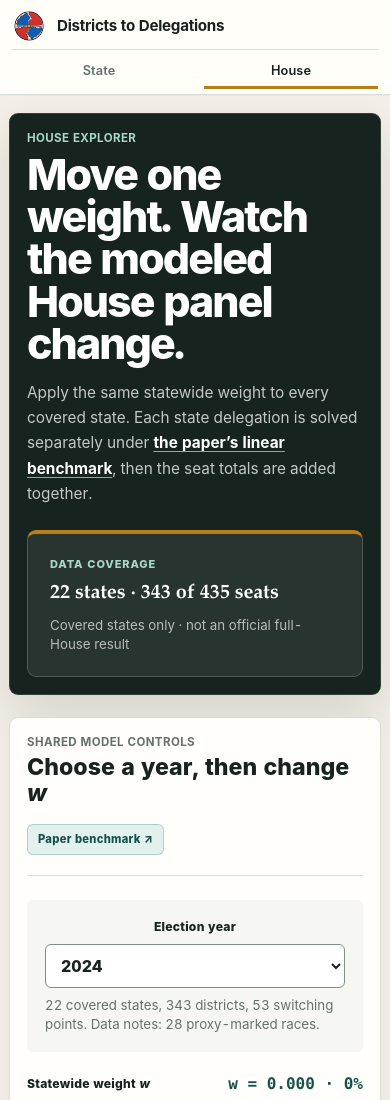
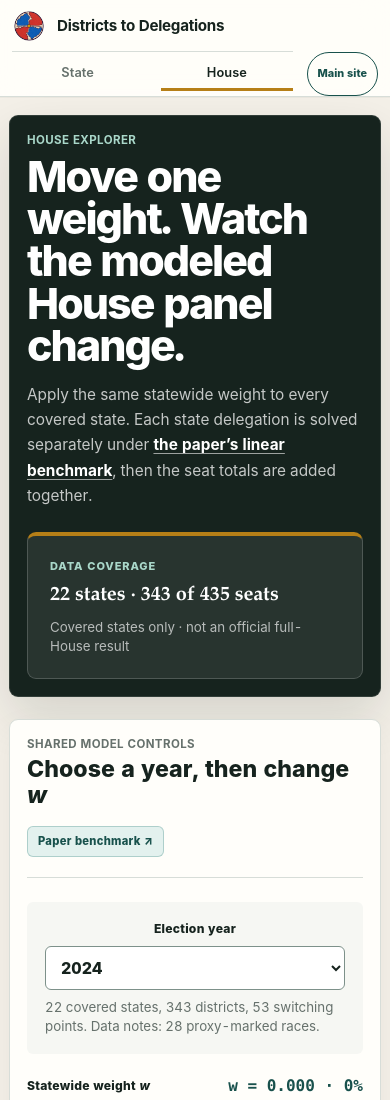
Before and after one commit to ycanaybas-rep/representation-model-explorer, a website: page house.html in a window 390 px wide. Shown: the top 1100 px of the page. Drawn offline with Linux system fonts and the light colour scheme.

Commit message:
Add reciprocal site navigation
Add an accessible return button to both explorer pages and preserve the two-tab State/House navigation.

```diff
--- a/house.html
+++ b/house.html
@@ -30,14 +30,14 @@
     <link rel="stylesheet" href="scholarly-ui.css?v=20260728surface1" />
     <link rel="stylesheet" href="house.css?v=20260814polish1" />
     <link rel="stylesheet" href="final-quality-control.css?v=20260814polish1" />
-    <link rel="stylesheet" href="standalone.css?v=20260814polish1" />
+    <link rel="stylesheet" href="standalone.css?v=20260814home1" />
   </head>
   <body data-page="house">
     <a class="skip-link" href="#mainContent">Skip to House Explorer</a>
 
     <header class="site-header">
       <div class="header-inner">
-        <a class="brand-lockup" href="./" aria-label="Districts to Delegations home">
+        <a class="brand-lockup" href="./" aria-label="Go to the Districts to Delegations State Explorer">
           <img class="brand-mark" src="assets/model-mark-two-party-v2.png?v=20260728brand2" width="34" height="34" alt="" />
           <div>
             <span class="brand-title">Districts to Delegations</span>
@@ -48,6 +48,11 @@
           <a href="./">State</a>
           <a href="house.html" aria-current="page">House</a>
         </nav>
+
+        <a class="main-site-link" href="https://yunusaybas.com/" aria-label="Main site — Back to yunusaybas.com">
+          <span class="main-site-link-full">Back to yunusaybas.com</span>
+          <span class="main-site-link-short" aria-hidden="true">Main site</span>
+        </a>
       </div>
       <div class="scroll-progress" aria-hidden="true"><span id="scrollProgress"></span></div>
     </header>
--- a/standalone.css
+++ b/standalone.css
@@ -107,11 +107,85 @@ body[data-page="explorer"] .standalone-notes {
   text-underline-offset: 0.18em;
 }
 
+/* The portfolio return sits outside the two-tab explorer navigation. */
+:is(body[data-page="explorer"], body[data-page="house"]) .site-header .header-inner {
+  grid-template-columns: auto minmax(0, 1fr) auto;
+}
+
+.main-site-link {
+  display: inline-flex;
+  min-height: 40px;
+  align-items: center;
+  justify-content: center;
+  justify-self: end;
+  padding: 0 14px;
+  border: 1px solid #18514c;
+  border-radius: 999px;
+  color: #18514c;
+  background: transparent;
+  font-size: 0.72rem;
+  font-weight: 780;
+  line-height: 1;
+  text-decoration: none;
+  white-space: nowrap;
+  transition: color 150ms ease, background-color 150ms ease, box-shadow 150ms ease;
+}
+
+.main-site-link:hover {
+  color: #fffefa;
+  background: #18514c;
+}
+
+.main-site-link:focus-visible {
+  outline: 3px solid #18514c;
+  outline-offset: 3px;
+}
+
+.main-site-link-short {
+  display: none;
+}
+
 /* Conference edition: keep the two destinations balanced at every compact width. */
 @media (max-width: 1040px) {
+  :is(body[data-page="explorer"], body[data-page="house"]) .site-header .header-inner {
+    grid-template-columns: minmax(0, 1fr) auto;
+    gap: 8px 14px;
+  }
+
+  :is(body[data-page="explorer"], body[data-page="house"]) .brand-lockup {
+    grid-column: 1 / -1;
+    grid-row: 1;
+  }
+
   .site-header .primary-nav,
   body[data-page="explorer"] .primary-nav {
+    display: grid;
+    width: 100%;
+    grid-column: 1;
+    grid-row: 2;
     grid-template-columns: repeat(2, minmax(0, 1fr));
+    justify-content: stretch;
+  }
+
+  .main-site-link {
+    min-height: 44px;
+    grid-column: 2;
+    grid-row: 2;
+  }
+}
+
+@media (max-width: 420px) {
+  .main-site-link {
+    padding-inline: 10px;
+    font-size: 0.68rem;
+  }
+
+  .main-site-link-full {
+    display: none;
+  }
+
+  .main-site-link-short {
+    display: inline;
   }
 }
 
@@ -143,6 +217,10 @@ body[data-page="explorer"] .standalone-notes {
 }
 
 @media (max-width: 340px) {
+  :is(body[data-page="explorer"], body[data-page="house"]) .brand-title {
+    font-size: 0.82rem;
+  }
+
   body[data-page="explorer"] .primary-nav {
     grid-template-columns: repeat(2, minmax(0, 1fr));
   }
@@ -155,6 +233,21 @@ body[data-page="explorer"] .standalone-notes {
   }
 }
 
+@media (max-width: 280px) {
+  .main-site-link {
+    width: 100%;
+    grid-column: 1 / -1;
+    grid-row: 3;
+    justify-self: stretch;
+  }
+
+  .site-header .primary-nav,
+  body[data-page="explorer"] .primary-nav {
+    grid-column: 1 / -1;
+    grid-row: 2;
+  }
+}
+
 @media print {
   .standalone-notes {
     box-shadow: none;
```
Also changed, not shown: index.html (+7 -2 lines).
